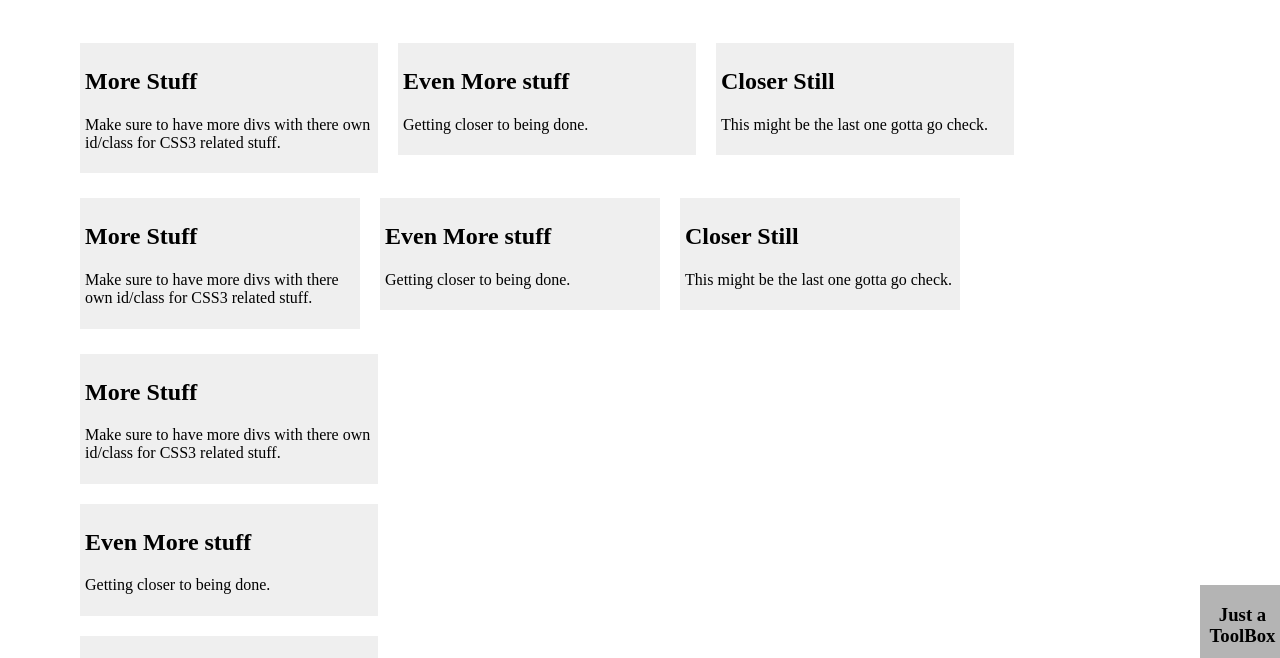
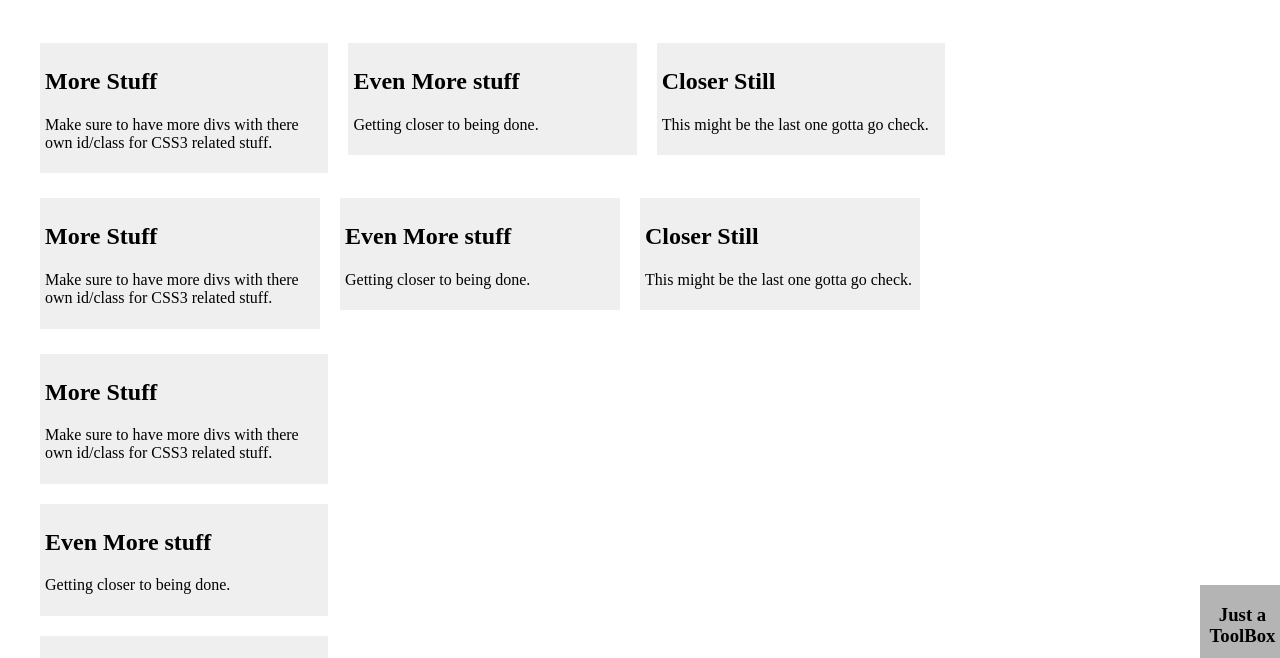
Before and after one commit to CatalyticWeb/Dev03, a plain HTML site: page index.html in a window 1280 px wide. Shown: the part 140-798 px from the top of the page. Drawn offline with nearby package versions, Linux system fonts and the light colour scheme.

Commit message:
Update style.css

```diff
--- a/CSS/style.css
+++ b/CSS/style.css
@@ -53,14 +53,14 @@ body {
 .content {
   width: 960px;
   margin: 5px;
-  margin-left: 60px;
+  margin-left: 20px;
   overflow: auto;
 }
 
 .floatBoxPercent {
   position: auto;
   float: left;
-  width: 30%;
+  width: 29%;
   margin: 10px;
   padding: 5px;
   background-color: #efefef;
@@ -70,7 +70,7 @@ body {
 .floatBoxPercentClear {
   position: auto;
   float: left;
-  width: 30%;
+  width: 29%;
   margin: 10px;
   padding: 5px;
   background-color: #efefef;
@@ -100,7 +100,7 @@ body {
 .floatBoxColumn {
   position: auto;
   float: left;
-  width: 30%;
+  width: 29%;
   margin: 10px;
   padding: 5px;
   background-color: #efefef;
```
